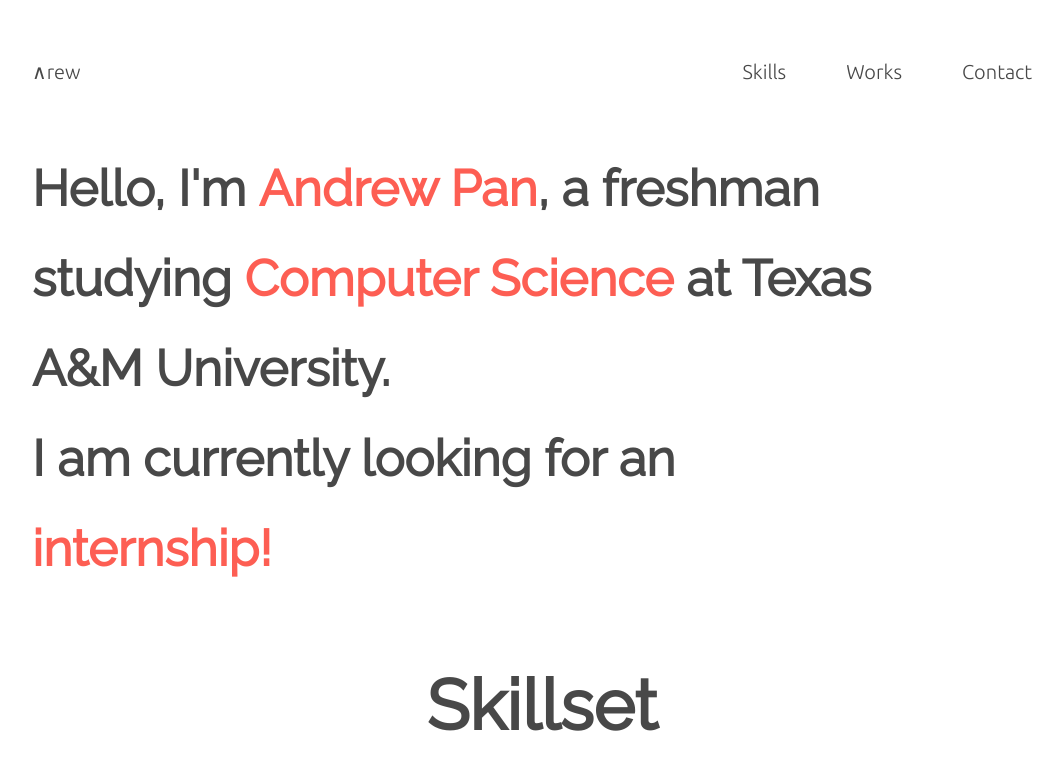
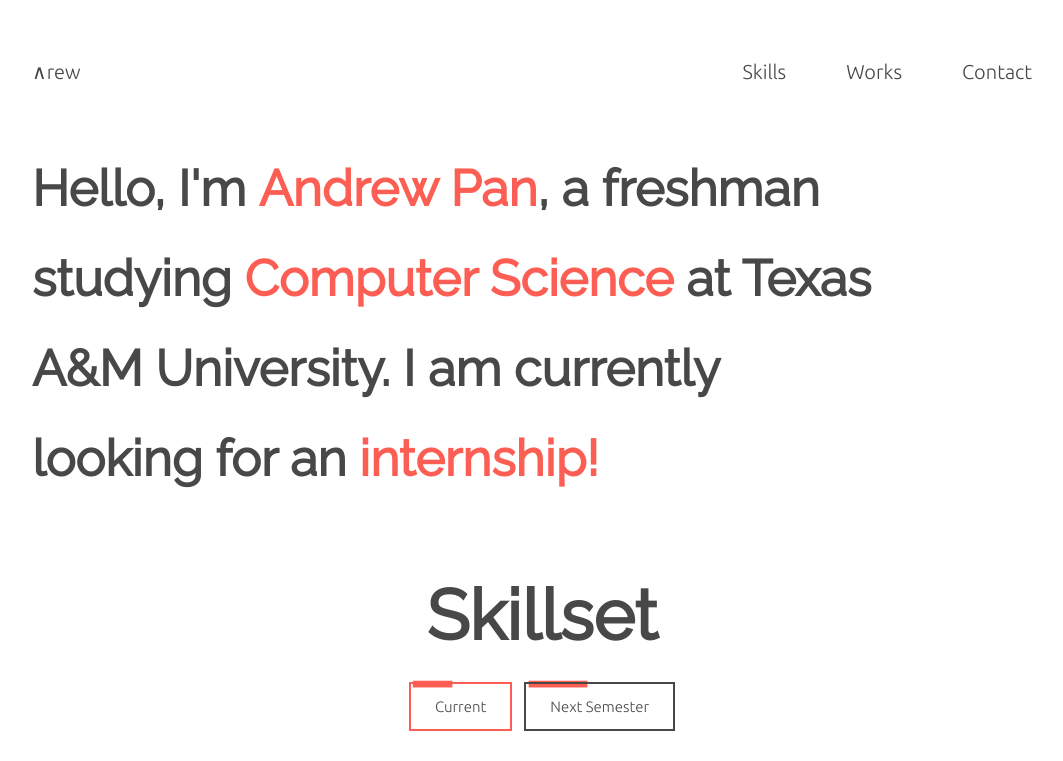
Before and after one commit to pannyandrew/pannyport, a React (Create React App) app: page / in a window 1280 px wide. Shown: the top 761 px of the page, without its empty margins (108-1171 px from the left). Built offline with nearby package versions, Linux system fonts and the light colour scheme.

Commit message:
desktop commm

```diff
--- a/src/body.css
+++ b/src/body.css
@@ -8,7 +8,7 @@
   font-size: 50px;
   line-height: 90px;
   margin-left: 120px;
-  margin-right: 290px;
+  margin-right: 300px;
 }
 
 #coloredText {
--- a/src/navbar.js
+++ b/src/navbar.js
@@ -189,9 +189,6 @@
           <h1>
             Hello, I'm <h2 id="coloredText">Andrew Pan</h2>, a freshman studying
             <h2 id="coloredText"> Computer Science</h2> at Texas A&M University.
-          </h1>
-
-          <h1 id="secondBody">
             I am currently looking for an <hi id="coloredText">internship!</hi>
           </h1>
         </div>
```
